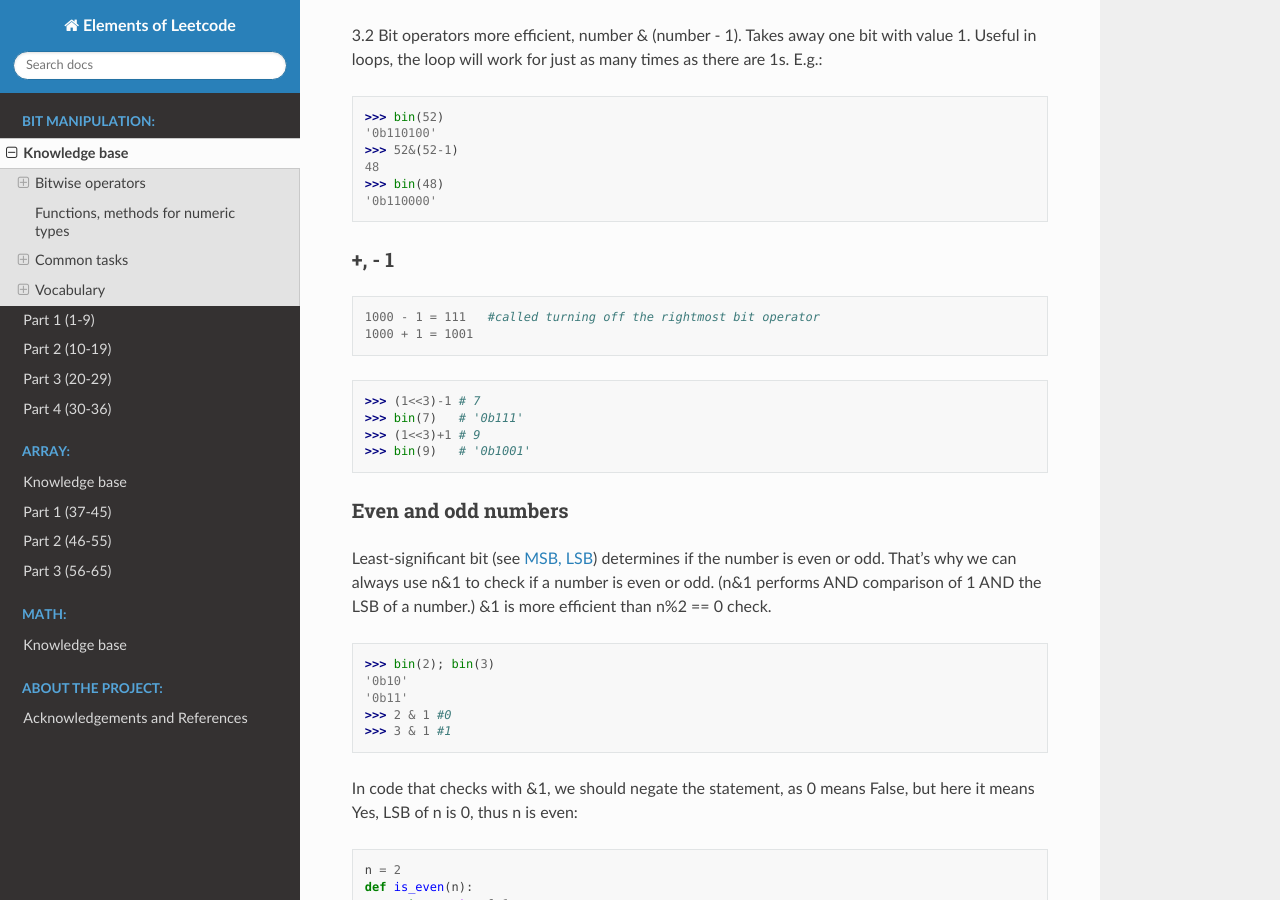
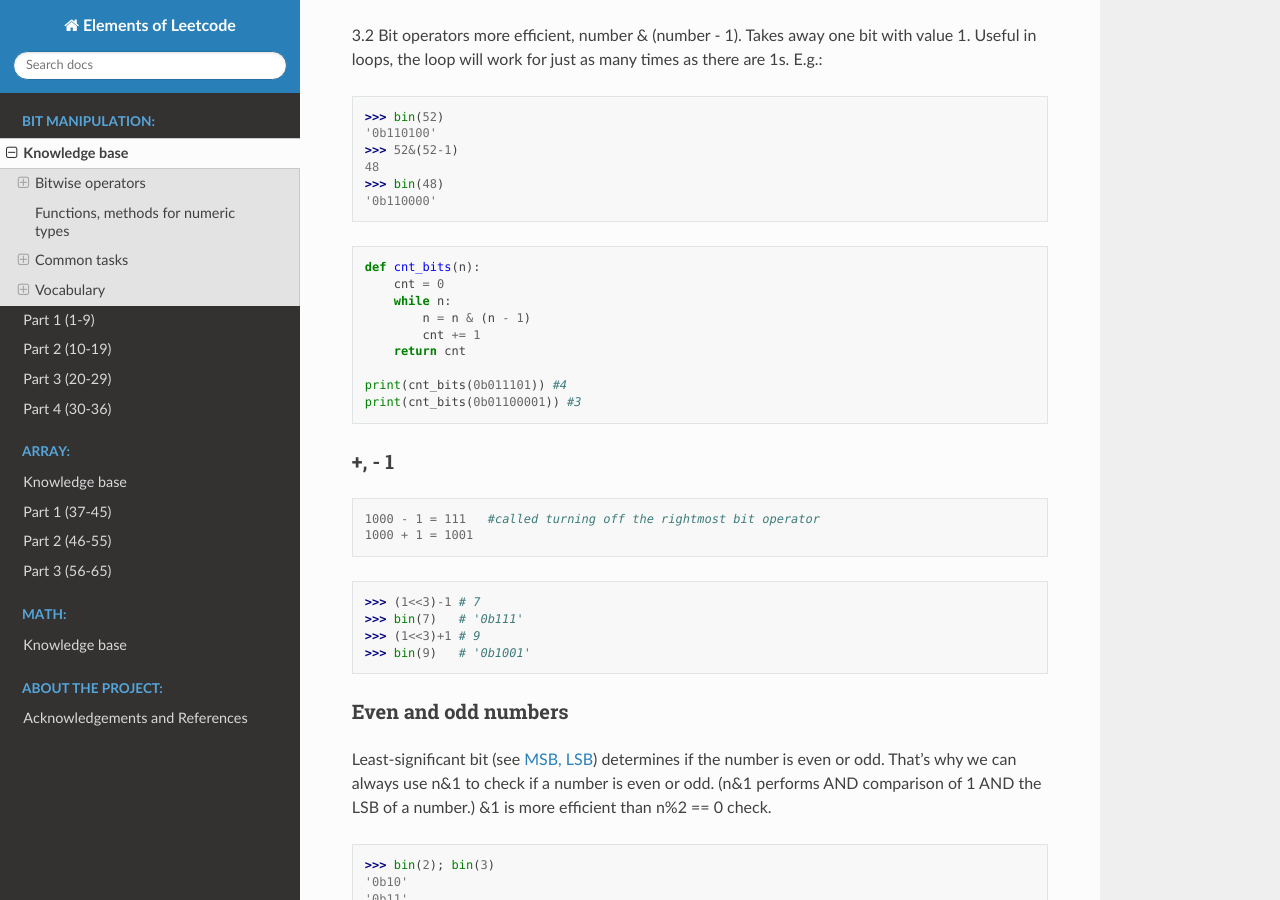
Before and after one commit to kkvero/elements_of_leetcode, a Sphinx documentation site: the page built from docs/source/bits/bits_kb.rst, in a window 1280 px wide and 900 px high, scrolled down 5187 px. Built offline with Sphinx 7.4.7 and the Read the Docs theme 2.0.0, drawn with Linux system fonts in a browser that asks for light colours.

Commit message:
update 22: edit bits_kb

```diff
--- a/docs/source/bits/bits_kb.rst
+++ b/docs/source/bits/bits_kb.rst
@@ -236,6 +236,18 @@ E.g.:
 >>> bin(48)
 '0b110000'
 
+::
+
+    def cnt_bits(n):
+        cnt = 0
+        while n:
+            n = n & (n - 1)
+            cnt += 1
+        return cnt
+
+    print(cnt_bits(0b011101)) #4
+    print(cnt_bits(0b01100001)) #3
+
 +, - 1
 ^^^^^^
 ::
```
Also changed, not shown: 5 other files.
